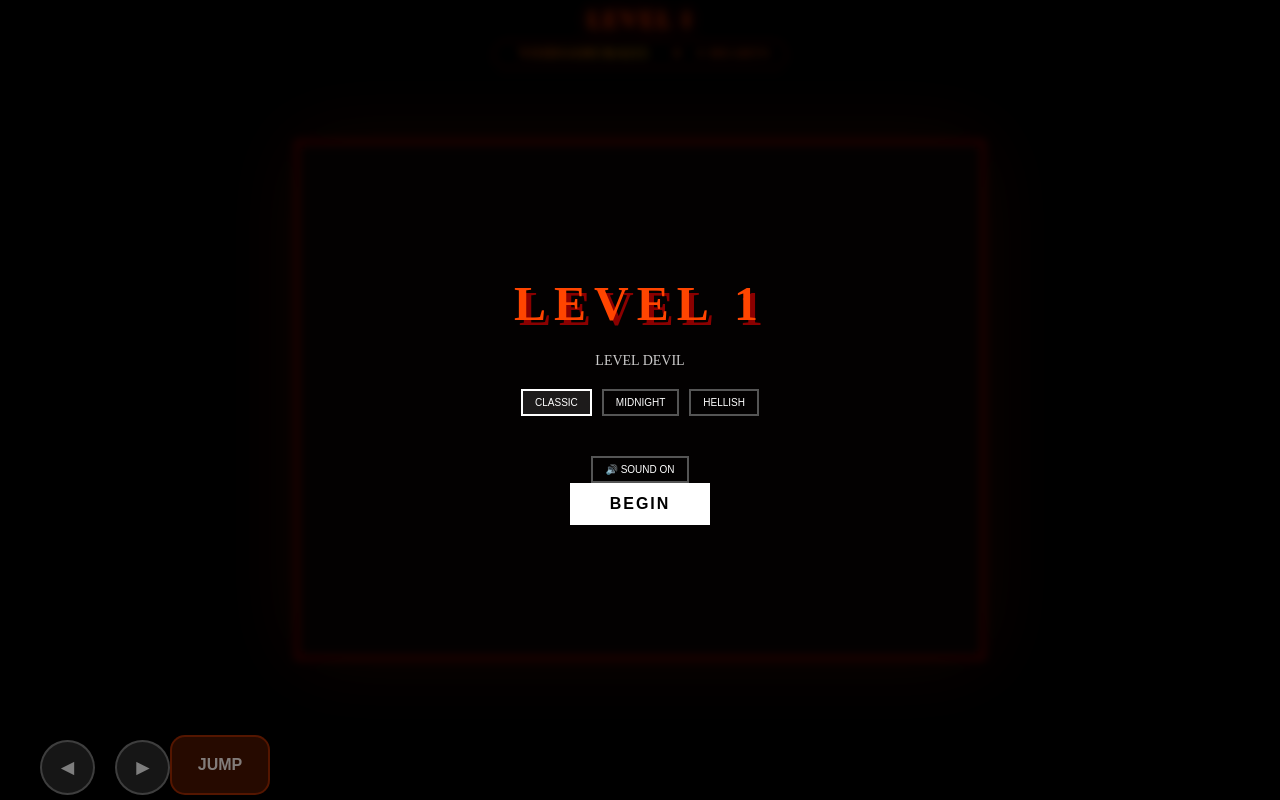
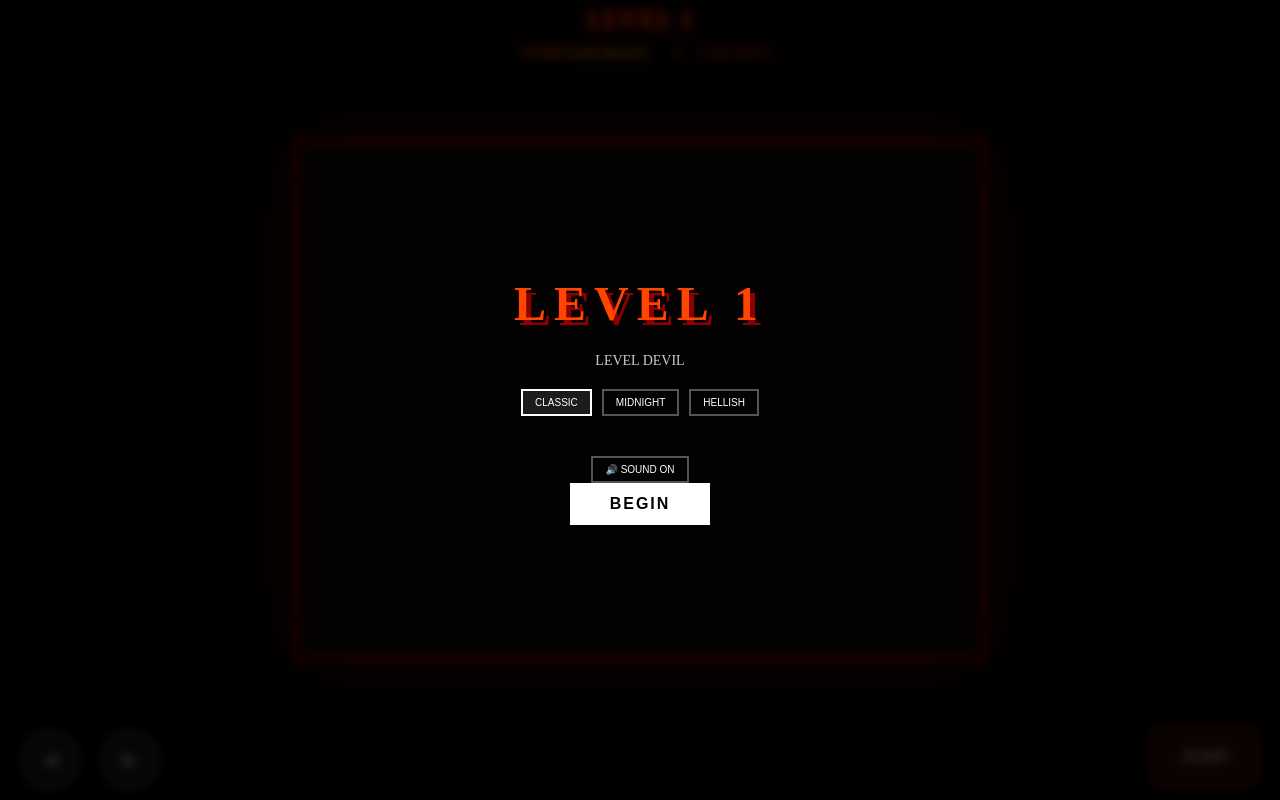
Before and after one commit to RaviDandaiya/Devil-dev, a website built with Vite: page index.html in a window 1280 px wide. Built offline with nearby package versions, Linux system fonts and the light colour scheme; a web font is replaced by a local one.

Commit message:
Fix layout and clipping: centralized flex layout and safe-area insets

```diff
--- a/src/style.css
+++ b/src/style.css
@@ -31,15 +31,21 @@
     --shadow-color: rgba(255, 0, 0, 0.4);
 }
 
+html,
 body {
     margin: 0;
+    padding: 0;
+    width: 100%;
+    height: 100%;
     overflow: hidden;
+    background-color: #000;
+}
+
+body {
     display: flex;
     flex-direction: column;
     justify-content: center;
     align-items: center;
-    height: 100vh;
-    background-color: #000;
 }
 
 #gameCanvas {
@@ -116,7 +122,8 @@ body {
     justify-content: center;
     align-items: center;
     color: #FFFFFF !important;
-    z-index: 100;
+    z-index: 500;
+    /* Higher than everything else */
     text-transform: uppercase;
     text-align: center;
     backdrop-filter: blur(5px);
@@ -192,6 +199,10 @@ body {
     z-index: 200;
     pointer-events: none;
     padding: 0 30px 30px 30px;
+    display: flex;
+    /* Base flex for all mobile states */
+    justify-content: space-between;
+    align-items: flex-end;
 }
 
 .control-group-left,
@@ -240,8 +251,7 @@ body {
 @media (max-width: 1024px) {
     #mobile-controls {
         display: flex;
-        justify-content: space-between;
-        align-items: flex-end;
+        /* Enforce display */
     }
 
     #game-ui {
@@ -319,31 +329,29 @@ body {
 
     .ad-container {
         display: none;
-        /* Hide ads in landscape to save vertical space */
     }
 
     #gameCanvas {
         max-height: 65vh;
-        /* Reduced height to ensure bottom visibility (path/player) */
     }
 
     #mobile-controls {
         display: flex;
         bottom: 0px;
-        padding: 0 40px 5px 40px;
-        /* Minimal bottom padding */
-        height: 75px;
+        /* Safe area padding + enough side room */
+        padding: 0 max(20px, env(safe-area-inset-right)) 10px max(20px, env(safe-area-inset-left));
+        height: 80px;
     }
 
     .mobile-btn {
-        width: 55px;
-        height: 55px;
-        font-size: 16px;
+        width: 60px;
+        height: 60px;
+        font-size: 18px;
     }
 
     #btn-jump {
-        width: 100px;
-        height: 60px;
+        width: 110px;
+        height: 65px;
         border-radius: 15px;
     }
 
@@ -406,7 +414,8 @@ body {
 /* Portrait Orientation Specific Fixes */
 @media (orientation: portrait) {
     #mobile-controls {
-        padding: 0 15px 15px 15px;
+        display: flex;
+        padding: 0 max(15px, env(safe-area-inset-right)) 15px max(15px, env(safe-area-inset-left));
     }
 
     .control-group-left,
@@ -415,9 +424,9 @@ body {
     }
 
     #btn-jump {
-        width: 110px;
+        width: 105px;
         height: 70px;
-        font-size: 20px;
+        font-size: 18px;
     }
 }
 
```
